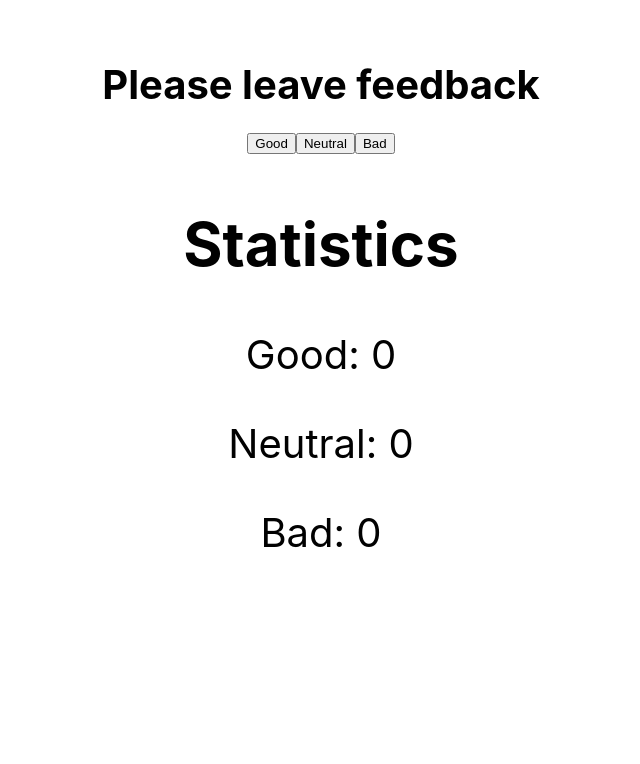
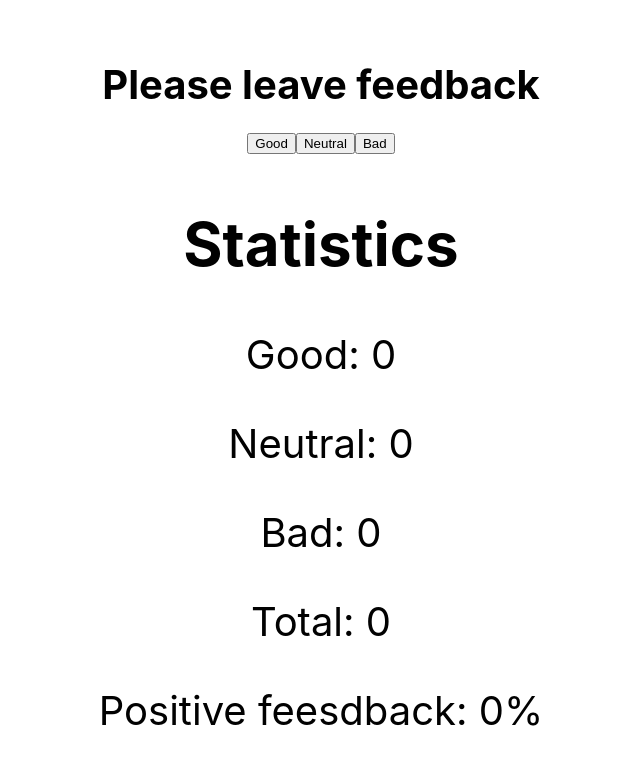
Before and after one commit to Volodymyr-Mospan/goit-react-hw-02-feedback, a React (Create React App) app: page / in a window 1280 px wide. Shown: the top 764 px of the page, without its empty margins (319-959 px from the left). Built offline with nearby package versions, Linux system fonts and the light colour scheme.

Commit message:
completed step 2

```diff
--- a/src/components/Feedback/Feedback.js
+++ b/src/components/Feedback/Feedback.js
@@ -15,6 +15,18 @@ export default class Feedback extends Component {
       [feedbackStatus]: state[feedbackStatus] + 1,
     }));
   };
+
+  countTotalFeedback() {
+    const { state } = this;
+
+    return state.good + state.neutral + state.bad;
+  }
+
+  countPositiveFeedbackPercentage() {
+    const { state } = this;
+
+    return Math.round((100 / this.countTotalFeedback()) * state.good) || 0;
+  }
 
   render() {
     return (
@@ -52,6 +64,10 @@ export default class Feedback extends Component {
         <p>Good: {this.state.good}</p>
         <p>Neutral: {this.state.neutral}</p>
         <p>Bad: {this.state.bad}</p>
+        <p>Total: {this.countTotalFeedback()}</p>
+        <p>
+          Positive feesdback: {`${this.countPositiveFeedbackPercentage()}%`}
+        </p>
       </>
     );
   }
```
